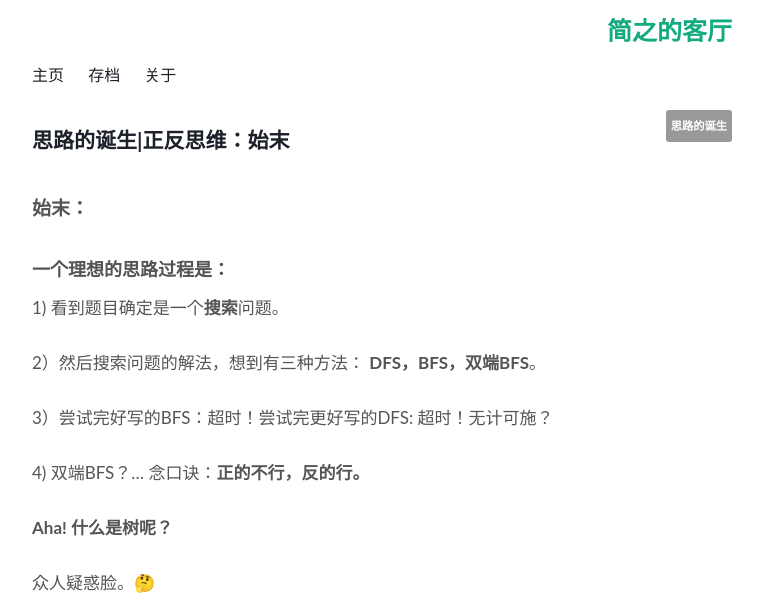
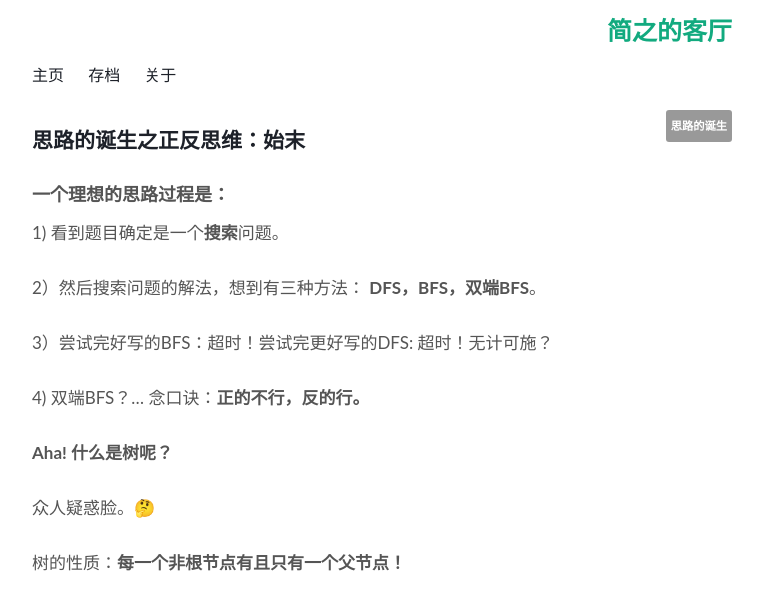
Before and after one commit to WillWang-X/willwang-x.github.io, a Jekyll site: the page built from _posts/2018-02-10-backwards-thinking.md, in a window 1280 px wide. Shown: the top 607 px of the page, without its empty margins (258-1021 px from the left). Built offline with Jekyll 4.4.1, drawn with Linux system fonts in a browser that asks for light colours.

Commit message:
backwards thinking

```diff
--- a/_posts/2018-02-10-backwards-thinking.md
+++ b/_posts/2018-02-10-backwards-thinking.md
@@ -1,6 +1,6 @@
 ---
 layout: post
-title:  思路的诞生|正反思维：始末
+title:  思路的诞生之正反思维：始末
 tags:
 - 思路的诞生
 status: publish
@@ -8,7 +8,6 @@
 published: true
 ---
 
-## 始末：
 
 ### 一个理想的思路过程是：
 
```
Also changed, not shown: _posts/waiting/2016-02-18-why-write-maillist.md (renamed from _posts/2016-02-18-why-write-maillist.md), _posts/waiting/2017-01-21-algorithms-DP-2-methods.md (renamed from _posts/2017-01-21-algorithms-DP-2-methods.md), _posts/waiting/2017-01-21-algorithms-sliding-window.md (renamed from _posts/2017-01-21-algorithms-sliding-window.md).
